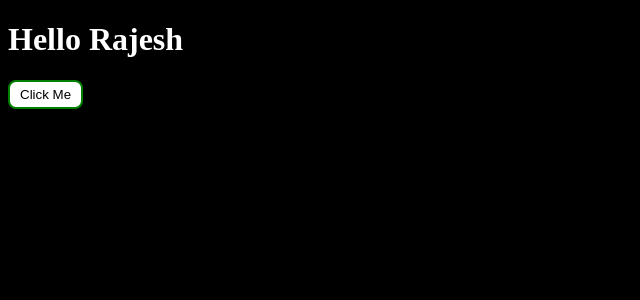
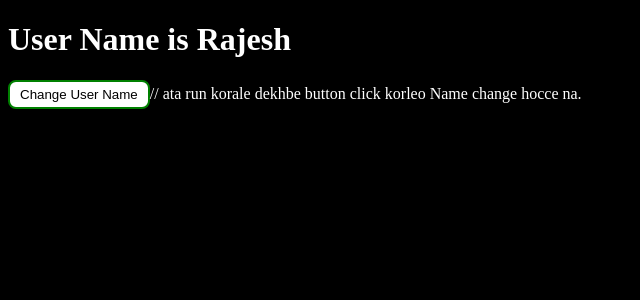
Before and after one commit to rajpuc/LearningReact, a React (Vite) app in the folder LearningProject/: page / in a window 1280 px wide. Shown: the top 300 px of the page, without its empty margins (0-640 px from the left). Built offline with nearby package versions, Linux system fonts and the light colour scheme.

Commit message:
c4: Why to use State - Part 1

```diff
--- a/LearningProject/src/App.jsx
+++ b/LearningProject/src/App.jsx
@@ -1,13 +1,17 @@
 function App() {
-  // Remember tumi jai kicu likho shob kintu ai function er moddhe likhte hobe.
-  // akhon amra dekhbo kivbave amra eventlistener use korte pari.
-  const printSomething = ()=>{
-    console.log("Hello Rajesh");
+  // Akhon amra dekhbo react a State er use kno kori amra:
+  //First Code ta pore asho then nicher comment ta poro.
+  // suppose amra button click akta user er name change korte chai tahole sheta para jai kina dekho:
+  let userName = "Rajesh"
+  const changeUserName = ()=>{
+    userName = "Rajesh Pal"
   }
+
   return (
     <>
-      <h1>Hello Rajesh</h1>
-      <button onClick={printSomething}>Click Me</button>
+      <h1>User Name is {userName}</h1>
+      <button onClick={changeUserName}>Change User Name</button>
+      // ata run korale dekhbe button click korleo Name change hocce na.
     </>
   )
 }
```
